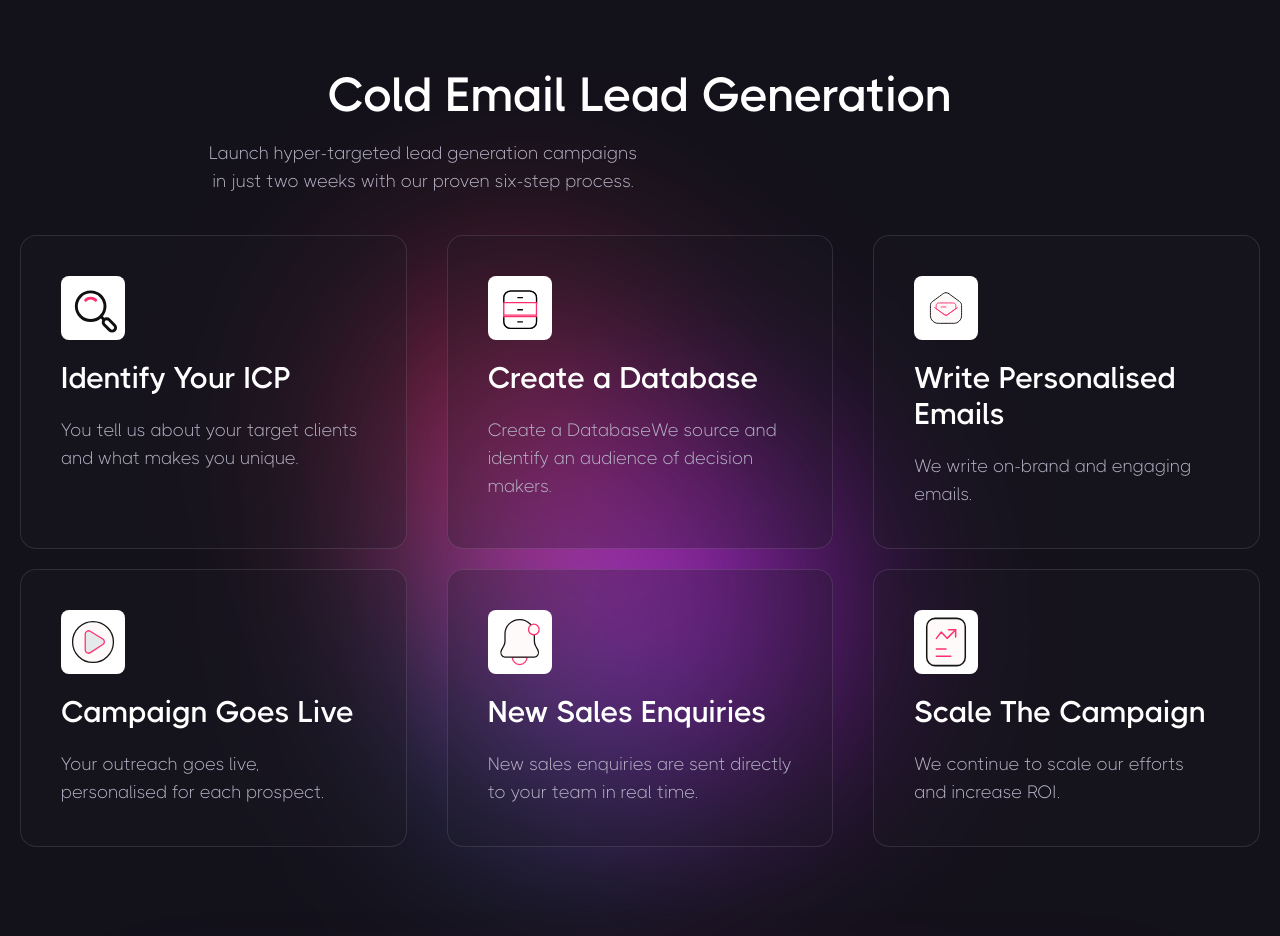
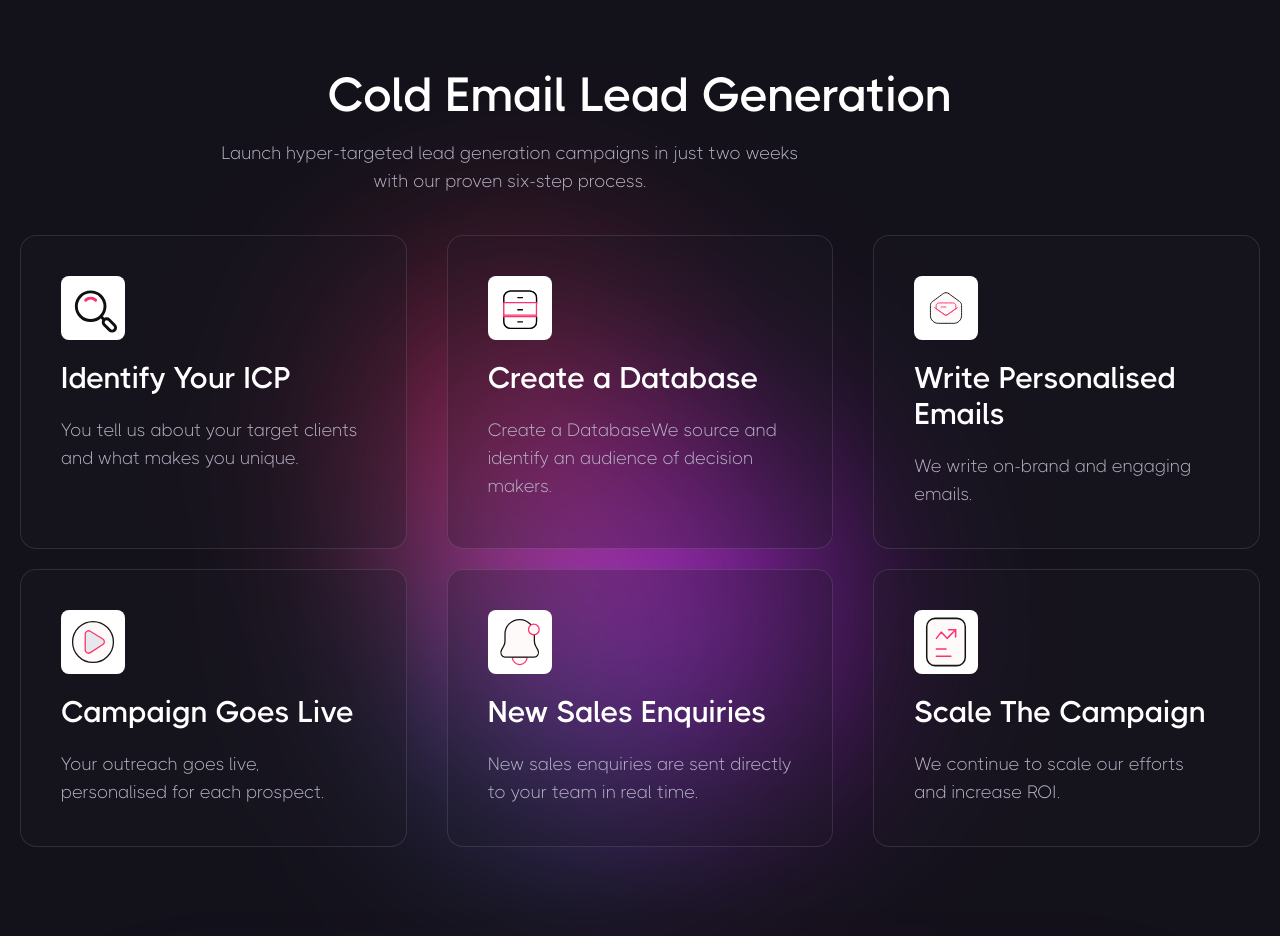
Before and after one commit to ArnabTo/prospectiv-io, a Next.js app: page / in a window 1280 px wide. Shown: the part 4880-5816 px from the top of the page. Built offline with nearby package versions, Linux system fonts and the light colour scheme.

Commit message:
Update HowItWork.tsx

```diff
--- a/src/components/how-it-works/HowItWork.tsx
+++ b/src/components/how-it-works/HowItWork.tsx
@@ -32,7 +32,7 @@ const HowItWork = () => {
                 viewport={{ once: true }}
                 className="w-full lg:max-w-[70%] mx-auto text-center space-y-5">
                 <h1 className="text-3xl md:text-4xl lg:text-5xl font-bold">{HowItWorkTextContent?.heading?.heading}</h1>
-                <p className="text-textColorTwo text-lg lg:max-w-[50%]">{HowItWorkTextContent?.heading?.paragraph}</p>
+                <p className="text-textColorTwo text-lg lg:max-w-[70%]">{HowItWorkTextContent?.heading?.paragraph}</p>
             </motion.div>
 
             <div className='relative space-y-5'>
```
